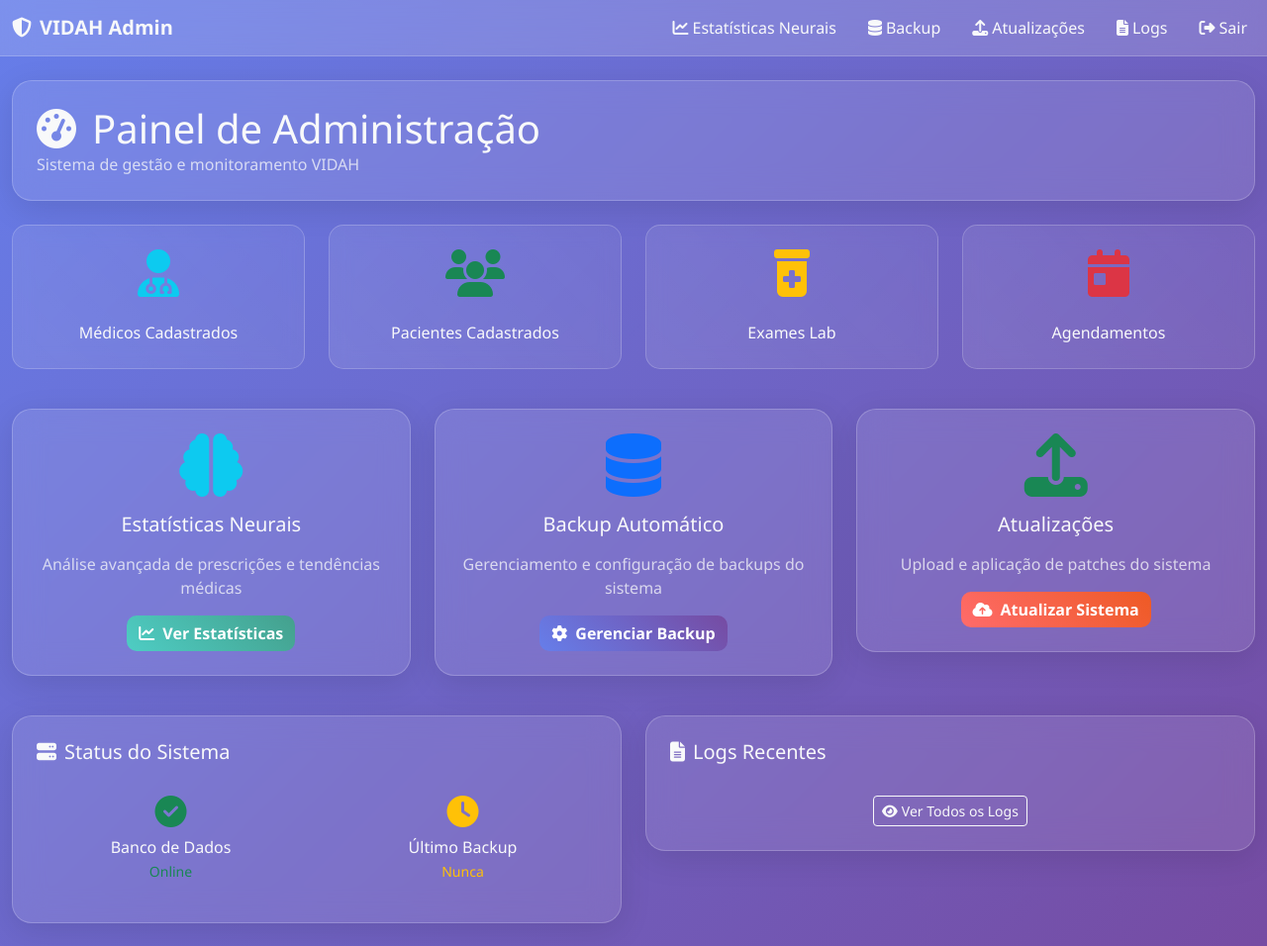
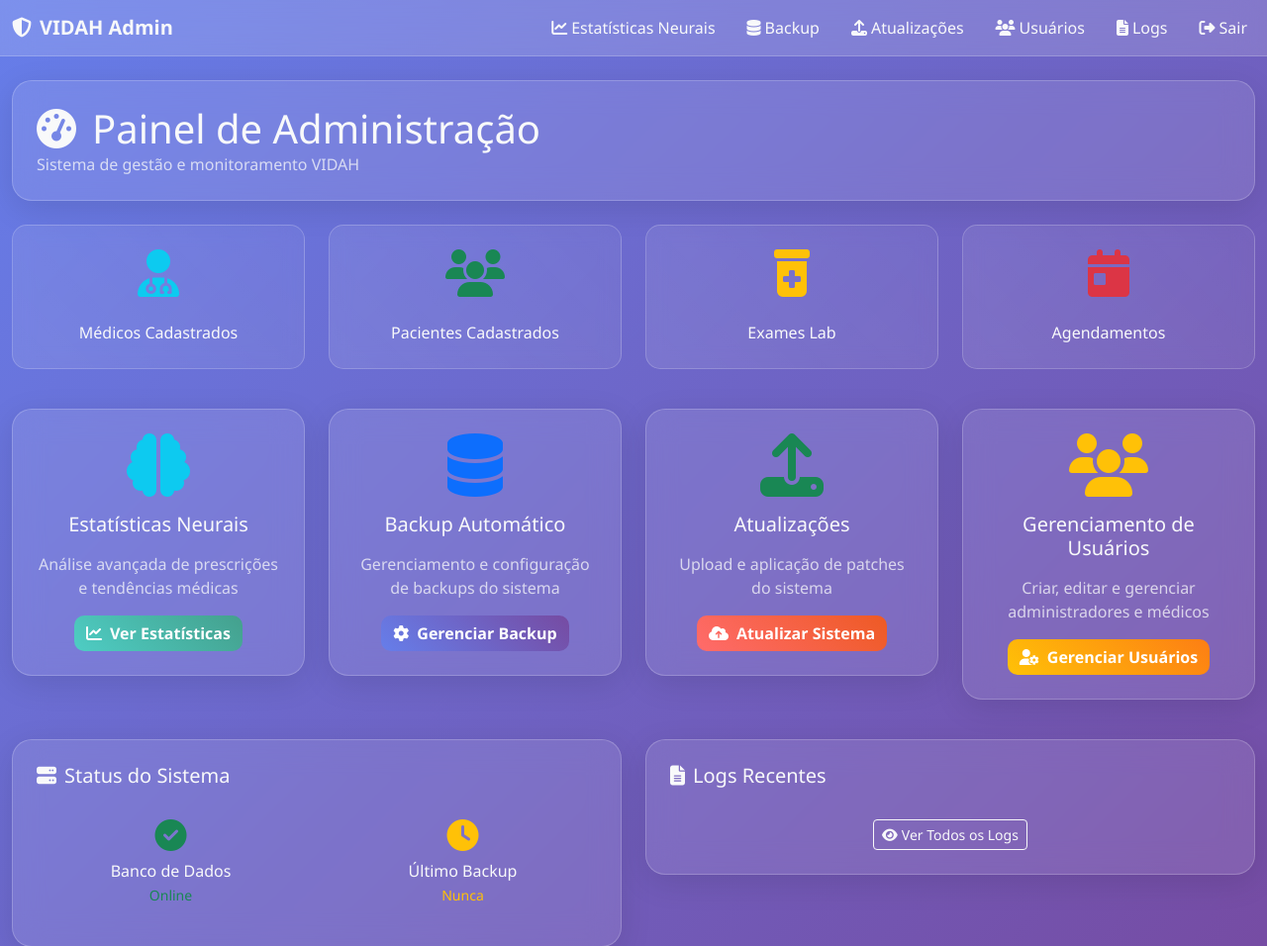
Before and after one commit to michelrahaddad/clinicavidah, a Flask app: template templates/admin/dashboard.html in a window 1280 px wide. Shown: the top 956 px of the page at 99% size. Run offline with Flask 3, Linux system fonts and the light colour scheme; the template is opened without the code that fills it, so the values that code supplies are empty; parts of the project's set-up code (start-up, migrations or seed data) failed here and were passed over.

Commit message:
Improve admin dashboard and enhance security by hiding sensitive data
Adds user management card to the admin dashboard and removes default admin credentials from login.html.

Replit-Commit-Author: Agent
Replit-Commit-Session-Id: 7fcdde36-61e5-4fbb-9ec4-2a31579af49d
Replit-Commit-Screenshot-Url: https://storage.googleapis.com/screenshot-production-us-central1/57ac9627-61b8-4a99-9a9c-fc79787f61f2/592ae1c5-4d44-47fb-a75a-7013f2f10b51.jpg

```diff
--- a/templates/admin/dashboard.html
+++ b/templates/admin/dashboard.html
@@ -85,6 +85,21 @@
             color: white;
         }
 
+        .user-btn {
+            background: linear-gradient(45deg, #ffc107, #fd7e14);
+            border: none;
+            border-radius: 10px;
+            color: white;
+            font-weight: 600;
+            transition: all 0.3s ease;
+        }
+
+        .user-btn:hover {
+            transform: translateY(-2px);
+            box-shadow: 0 5px 15px rgba(255, 193, 7, 0.4);
+            color: white;
+        }
+
         .logs-card {
             max-height: 400px;
             overflow-y: auto;
@@ -121,6 +136,9 @@
                 </a>
                 <a class="nav-link text-light me-3" href="{{ url_for('admin.system_update') }}">
                     <i class="fas fa-upload me-1"></i>Atualizações
+                </a>
+                <a class="nav-link text-light me-3" href="{{ url_for('admin.user_management') }}">
+                    <i class="fas fa-users me-1"></i>Usuários
                 </a>
                 <a class="nav-link text-light me-3" href="{{ url_for('admin.logs') }}">
                     <i class="fas fa-file-alt me-1"></i>Logs
@@ -179,7 +197,7 @@
 
         <!-- Management Tools -->
         <div class="row mb-4">
-            <div class="col-md-4 mb-3">
+            <div class="col-md-3 mb-3">
                 <div class="glass-card p-4 text-center">
                     <i class="fas fa-brain fa-4x text-info mb-3"></i>
                     <h5 class="text-light mb-3">Estatísticas Neurais</h5>
@@ -190,7 +208,7 @@
                 </div>
             </div>
 
-            <div class="col-md-4 mb-3">
+            <div class="col-md-3 mb-3">
                 <div class="glass-card p-4 text-center">
                     <i class="fas fa-database fa-4x text-primary mb-3"></i>
                     <h5 class="text-light mb-3">Backup Automático</h5>
@@ -201,13 +219,24 @@
                 </div>
             </div>
 
-            <div class="col-md-4 mb-3">
+            <div class="col-md-3 mb-3">
                 <div class="glass-card p-4 text-center">
                     <i class="fas fa-upload fa-4x text-success mb-3"></i>
                     <h5 class="text-light mb-3">Atualizações</h5>
                     <p class="text-light opacity-75 mb-3">Upload e aplicação de patches do sistema</p>
                     <a href="{{ url_for('admin.system_update') }}" class="btn admin-btn">
                         <i class="fas fa-cloud-upload-alt me-2"></i>Atualizar Sistema
+                    </a>
+                </div>
+            </div>
+
+            <div class="col-md-3 mb-3">
+                <div class="glass-card p-4 text-center">
+                    <i class="fas fa-users fa-4x text-warning mb-3"></i>
+                    <h5 class="text-light mb-3">Gerenciamento de Usuários</h5>
+                    <p class="text-light opacity-75 mb-3">Criar, editar e gerenciar administradores e médicos</p>
+                    <a href="{{ url_for('admin.user_management') }}" class="btn user-btn">
+                        <i class="fas fa-user-cog me-2"></i>Gerenciar Usuários
                     </a>
                 </div>
             </div>
```
Also changed, not shown: templates/login.html (+0 -7 lines), attached_assets/Captura de Tela 2025-06-04 às 09.25.24.png (added), attached_assets/Captura de Tela 2025-06-04 às 09.25.42.png (added), attached_assets/Captura de Tela 2025-06-04 às 09.25.47.png (added), attached_assets/Captura de Tela 2025-06-04 às 09.25.53.png (added).
